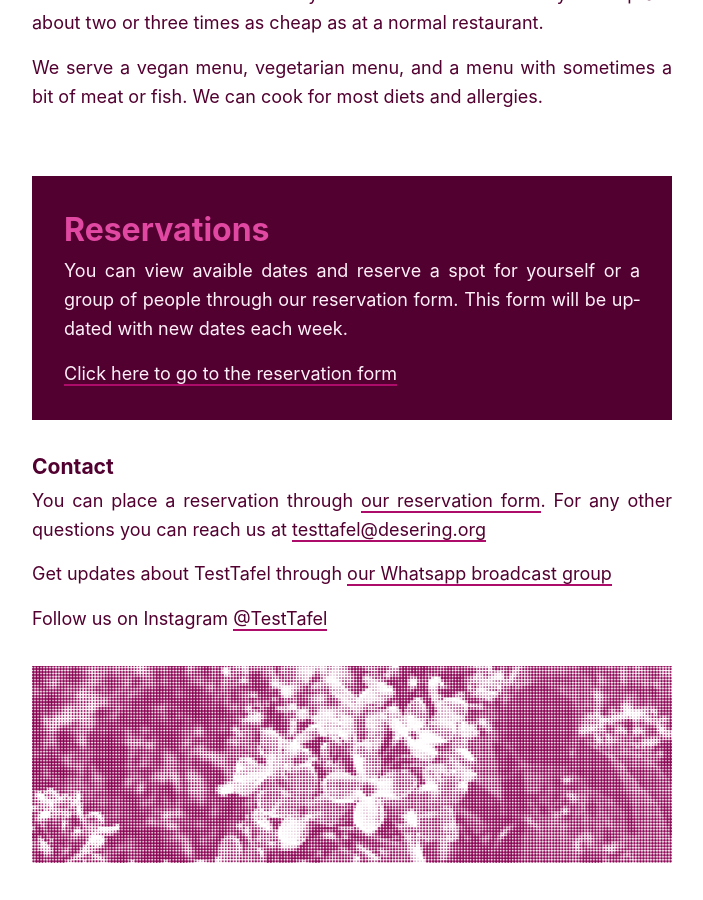
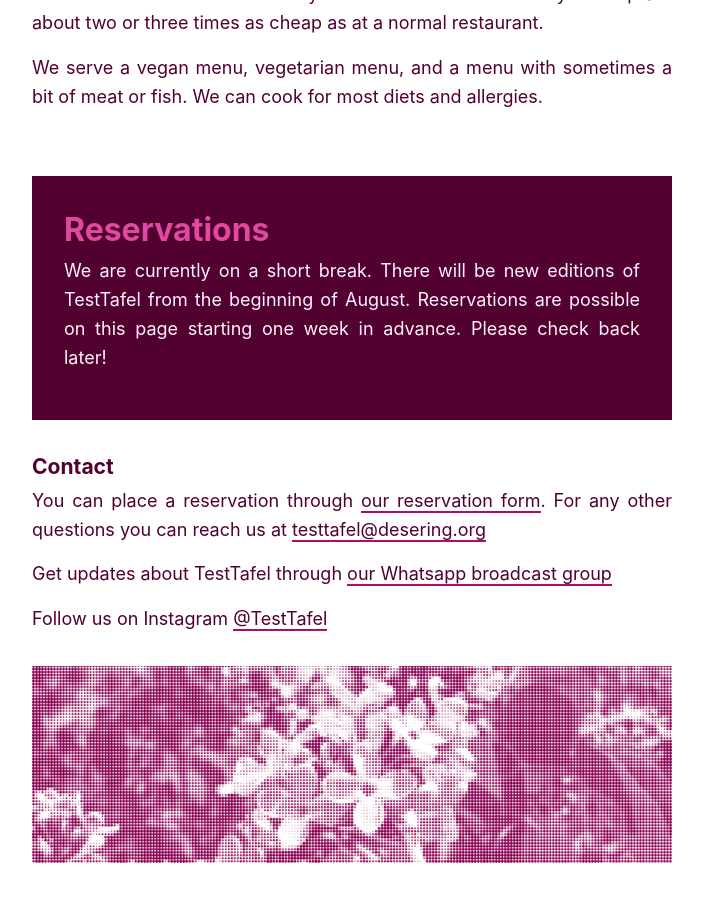
Before and after one commit to decoalitie/desering.org, a Jekyll site: the page built from en/testtafel.md, in a window 1280 px wide and 900 px high, scrolled down 742 px. Shown: the whole window, without its empty margins (288-991 px from the left). Built offline with Jekyll 4.4.1, drawn with Linux system fonts in a browser that asks for light colours; some web fonts are replaced.

Commit message:
Add brb message for TestTafel

```diff
--- a/en/testtafel.md
+++ b/en/testtafel.md
@@ -42,13 +42,13 @@
 		<div class="purple-box">
 			<h3>Reservations</h3>
 
-			<p>
+			<!--<p>
 				You can view avaible dates and reserve a spot for yourself or a group of people through our reservation form. This form will be updated with new dates each week.
-			</p>
+			</p>-->
 
-			<a href="https://forms.gle/TeX1BLrY88k3dHG77" target="_blank">
-				Click here to go to the reservation form
-			</a>
+      <p>
+        We are currently on a short break. There will be new editions of TestTafel from the beginning of August. Reservations are possible on this page starting one week in advance. Please check back later!
+      </p>
 
 		</div>
 
```
Also changed, not shown: testtafel.md (+8 -3 lines).
